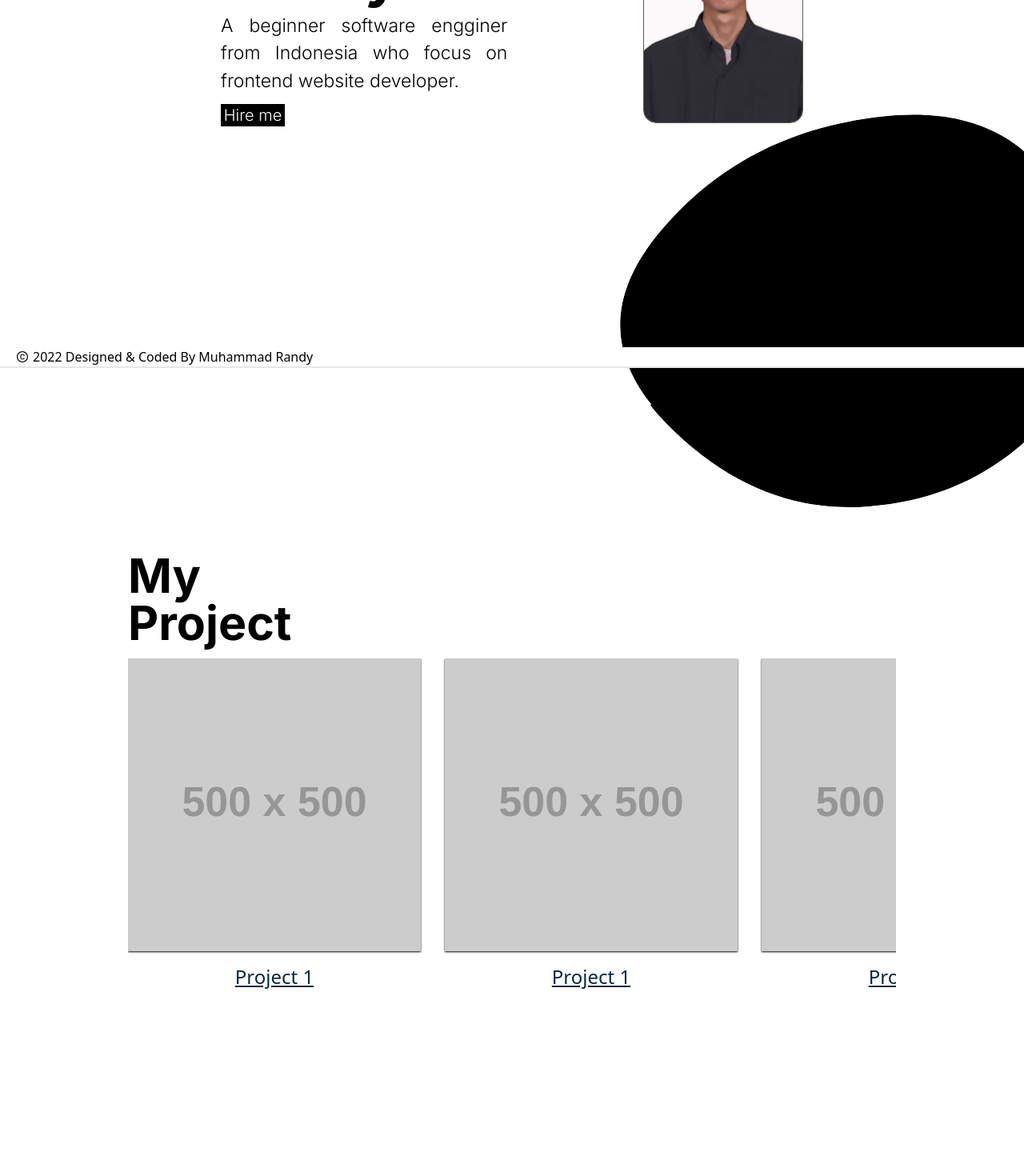
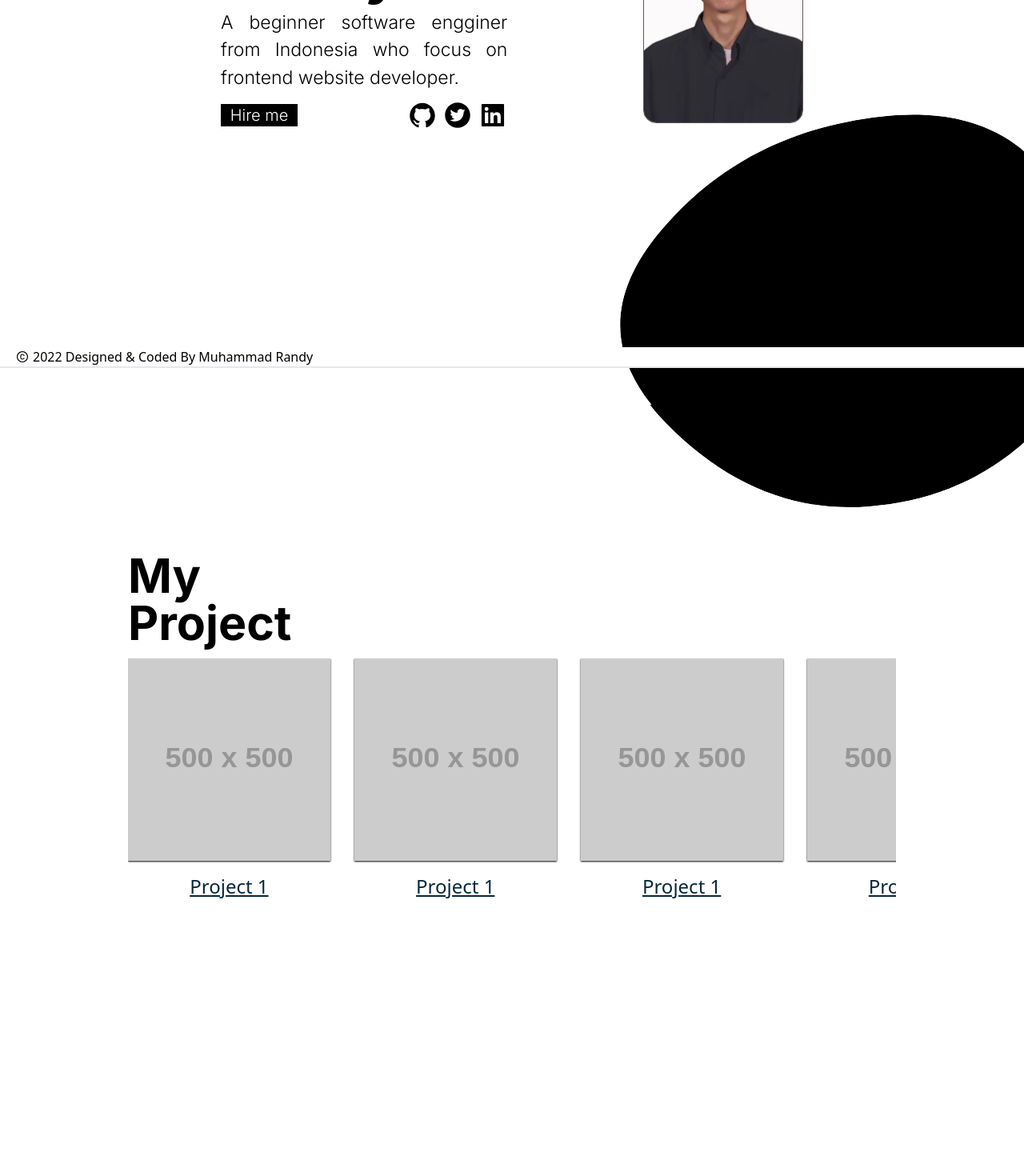
Before and after one commit to MuhRandy/portofolio-website, a React (Vite) app: page / in a window 1280 px wide. Shown: the part 340-1810 px from the top of the page at 80% size. Built offline with nearby package versions, Linux system fonts and the light colour scheme; a web font is replaced by a local one.

Commit message:
update Home and Projects Section and add React Scroll

```diff
--- a/package.json
+++ b/package.json
@@ -17,6 +17,7 @@
     "react": "^18.2.0",
     "react-dom": "^18.2.0",
     "react-icons": "^4.4.0",
+    "react-scroll": "^1.9.0",
     "swiper": "^10.3.1"
   },
   "devDependencies": {
--- a/src/component/Card.jsx
+++ b/src/component/Card.jsx
@@ -1,44 +1,10 @@
-import { Swiper, SwiperSlide } from "swiper/react";
-import "swiper/css";
-import { register } from "swiper/element/bundle";
-import { useEffect, useRef } from "react";
-
-register();
-
-export default function Card() {
-  const project = [
-    {
-      name: "Project 1",
-      img: "https://via.placeholder.com/500",
-    },
-    {
-      name: "Project 1",
-      img: "https://via.placeholder.com/500",
-    },
-    {
-      name: "Project 1",
-      img: "https://via.placeholder.com/500",
-    },
-    {
-      name: "Project 1",
-      img: "https://via.placeholder.com/500",
-    },
-  ];
+export default function Card({ img, name }) {
   return (
-    <swiper-container
-      space-between={"30"}
-      slides-per-view={"2.5"}
-      grab-cursor={true}
-      className="w-9"
-    >
-      {project.map((i, index) => (
-        <swiper-slide key={index}>
-          <img src={i.img} alt={i.img} className="shadow-black shadow-sm" />
-          <h1 className="text-center text-2xl font-medium text-secondary py-4 underline">
-            {i.name}
-          </h1>
-        </swiper-slide>
-      ))}
-    </swiper-container>
+    <div>
+      <img src={img} alt={img} className="shadow-black shadow-sm" />
+      <h1 className="text-center text-2xl font-medium text-secondary py-4 underline">
+        {name}
+      </h1>
+    </div>
   );
 }
--- a/src/component/Footer.jsx
+++ b/src/component/Footer.jsx
@@ -2,7 +2,7 @@ import { AiOutlineCopyrightCircle } from "react-icons/ai";
 
 export default function Footer() {
   return (
-    <div className="sticky bottom-0 left-0 right-0 border-b-2 bg-white">
+    <div className="sticky bottom-0 left-0 right-0 border-b-2 bg-white z-20">
       <div className="gap-[5px] flex justify-start items-center pl-5">
         <AiOutlineCopyrightCircle /> 2022 Designed & Coded By Muhammad Randy
       </div>
--- a/src/component/Navbar.jsx
+++ b/src/component/Navbar.jsx
@@ -1,24 +1,40 @@
 import { IconCode } from "@tabler/icons";
+import { Link } from "react-scroll";
 
 export default function Navbar() {
-  const nav = ["About", "Work", "Contact"];
+  const navs = [
+    {
+      name: "Home",
+      link: "About",
+    },
+    {
+      name: "Projects",
+      link: "Works",
+    },
+    {
+      name: "Contact",
+      link: "Contact",
+    },
+  ];
   return (
     <nav className="sticky top-0 left-0 right-0 bg-white flex items-center justify-between font-inter z-20">
-      <div className="flex items-center text-2xl">
+      <div className="flex items-center text-2xl gap-1">
         <IconCode size={"1.875rem"} />
         <span>Randy Portofolio's</span>
       </div>
       <div>
         <ul className="flex gap-2 text-xl px-10">
-          <a href="#About">
-            <li>Home</li>
-          </a>
-          <a href="#Works">
-            <li>Projects</li>
-          </a>
-          <a href="#Contact">
-            <li>Contact</li>
-          </a>
+          {navs.map((nav, index) => (
+            <Link
+              to={nav.link}
+              activeClass="font-bold"
+              spy={true}
+              smooth={true}
+              key={index}
+            >
+              <li className="cursor-pointer">{nav.name}</li>
+            </Link>
+          ))}
         </ul>
       </div>
     </nav>
--- a/src/component/Work.jsx
+++ /dev/null
@@ -1,15 +0,0 @@
-import Card from "./Card";
-
-export default function Work() {
-  return (
-    <section id="Works">
-      <div className="bg-white min-h-screen pt-[44px] mt-[300px] px-40">
-        <h1 className="text-[59px] font-bold text-left flex flex-col font-inter">
-          <span>My</span>
-          <span className="mt-[-30px]">Project</span>
-        </h1>
-        <Card />
-      </div>
-    </section>
-  );
-}
--- a/src/component/About.jsx
+++ b/src/sections/About.jsx
@@ -23,7 +23,16 @@ export default function About() {
           A beginner software engginer from Indonesia who focus on frontend
           website developer.
         </div>
-        <button className="bg-black text-white w-20 text-xl">Hire me</button>
+        <div className="flex items-center justify-between w-[80%]">
+          <button className="bg-black text-white w-24 h-7 text-xl">
+            Hire me
+          </button>
+          <div className="flex text-4xl gap-2">
+            <AiFillGithub />
+            <AiFillTwitterCircle />
+            <AiFillLinkedin />
+          </div>
+        </div>
       </div>
       <img
         src={profil}
--- /dev/null
+++ b/src/sections/Work.jsx
@@ -0,0 +1,48 @@
+import Card from "../component/Card";
+import "swiper/css";
+import { register } from "swiper/element/bundle";
+
+register();
+
+export default function Work() {
+  const projects = [
+    {
+      name: "Project 1",
+      img: "https://via.placeholder.com/500",
+    },
+    {
+      name: "Project 1",
+      img: "https://via.placeholder.com/500",
+    },
+    {
+      name: "Project 1",
+      img: "https://via.placeholder.com/500",
+    },
+    {
+      name: "Project 1",
+      img: "https://via.placeholder.com/500",
+    },
+  ];
+  return (
+    <section id="Works">
+      <div className="bg-white min-h-screen pt-[44px] mt-[300px] px-40">
+        <h1 className="text-[59px] font-bold text-left flex flex-col font-inter">
+          <span>My</span>
+          <span className="mt-[-30px]">Project</span>
+        </h1>
+        <swiper-container
+          space-between={"30"}
+          slides-per-view={"3.5"}
+          grab-cursor={true}
+          className="w-9"
+        >
+          {projects.map((project, index) => (
+            <swiper-slide key={index}>
+              <Card img={project.img} name={project.name} />
+            </swiper-slide>
+          ))}
+        </swiper-container>
+      </div>
+    </section>
+  );
+}
```
Also changed, not shown: src/App.jsx (+4 -8 lines), src/sections/Contact.jsx (renamed from src/component/Contact.jsx), src/sections/Home.jsx (renamed from src/component/Home.jsx), 1 other file (tests, documents, lock files or other folders).
